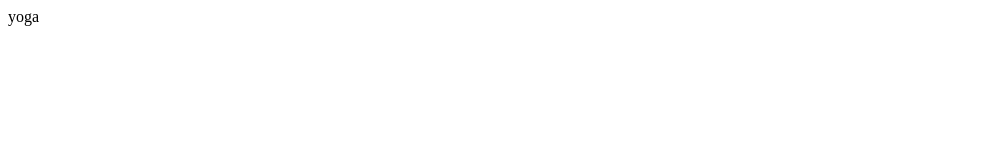
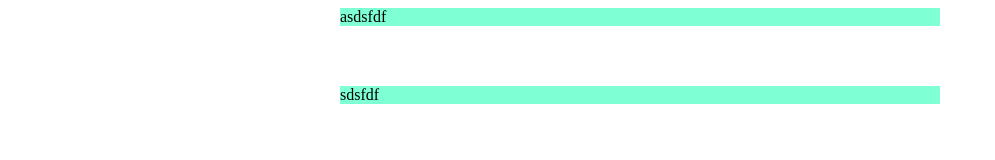
Before and after one commit to melanijaa/7-yoga-landing-page, a website: page index.html in a window 1280 px wide. Shown: the whole page, without its empty margins (0-995 px from the left). Drawn offline with Linux system fonts and the light colour scheme.

Commit message:
Header, main with CSS

```diff
--- a/index.html
+++ b/index.html
@@ -5,8 +5,14 @@
     <meta http-equiv="X-UA-Compatible" content="IE=edge">
     <meta name="viewport" content="width=device-width, initial-scale=1.0">
     <title>Landing page</title>
+    <link rel="stylesheet" href="./main.css">
 </head>
 <body>
-    yoga
+    <header>
+        asdsfdf
+    </header>
+    <main>
+        sdsfdf
+    </main>
 </body>
 </html>
--- /dev/null
+++ b/main.css
@@ -0,0 +1,10 @@
+header,
+main {
+    background-color: aquamarine;
+    width: 600px;
+    margin-left: calc(50% - 300px);
+}
+
+main {
+    margin-top: 60px;
+}
```
Also changed, not shown: README.md, yoga.png (added).
